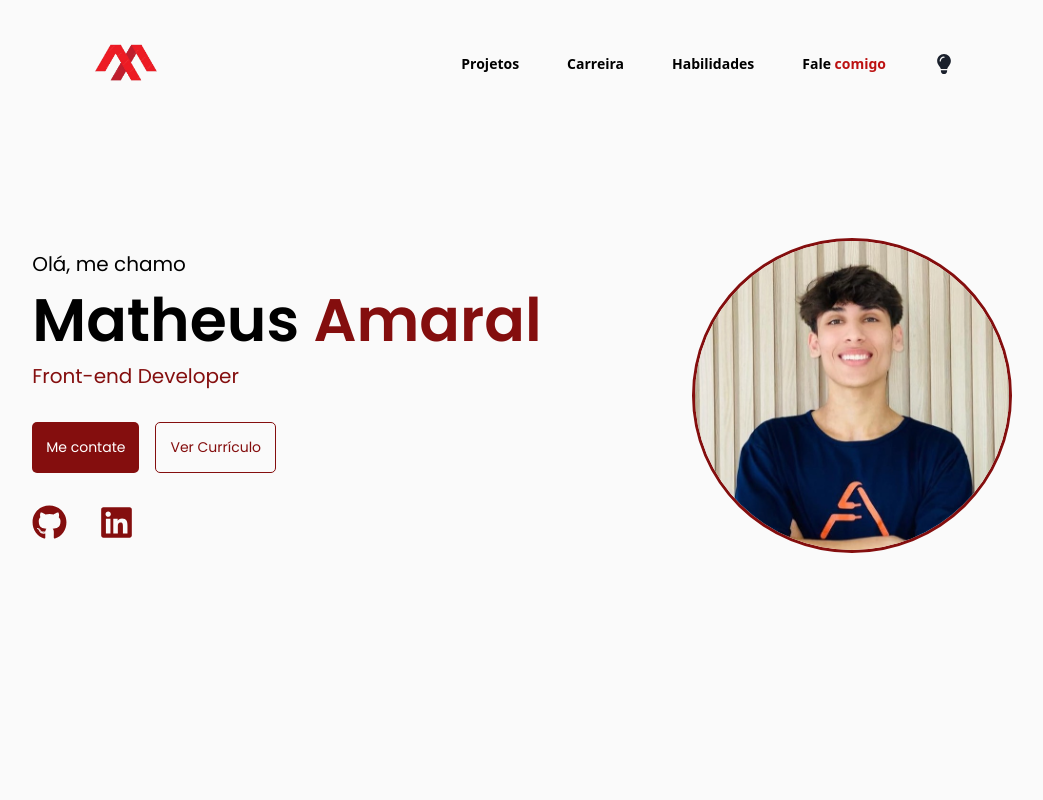
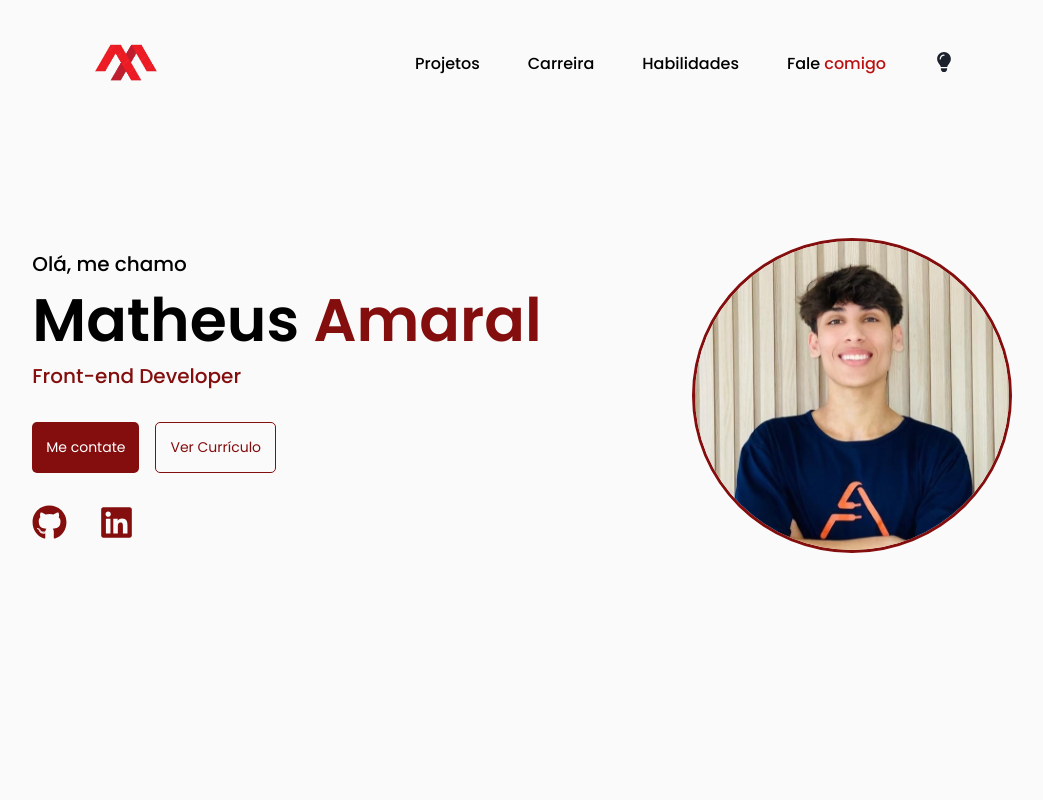
Before and after one commit to MatheuscAmaral/Portfolio, a React (Vite) app: page / in a window 1280 px wide. Shown: the top 800 px of the page, without its empty margins (118-1161 px from the left). Built offline with nearby package versions, Linux system fonts and the light colour scheme.

Commit message:
fix: alterando a fonte das letras da home e navbar

```diff
--- a/src/App.jsx
+++ b/src/App.jsx
@@ -54,7 +54,7 @@ function App() {
               <section className="text-wrapper flex flex-col gap-3 justify-center items-center md:justify-start md:items-start">
                     <span
                       style={{color: lightOn ? "black" : "white", "--time": "0.7s"}}
-                      className="text-xl"
+                      className="text-xl font-medium"
                     >
                       Olá, me chamo
                     </span>
@@ -67,7 +67,7 @@ function App() {
                     </span>
 
                     <span
-                      className="secondary-color text-xl"
+                      className="secondary-color text-xl font-medium"
                       id="work"
                       style={{"--time": "0.9s"}}
                     >
--- a/src/components/header/header.jsx
+++ b/src/components/header/header.jsx
@@ -28,28 +28,28 @@ export default function Header({ light, logo }) {
         <Popover.Group className="hidden lg:flex lg:gap-x-12">
           <a href="#projects"
             style={{color: light ? "black" : "white"}}
-            className="text-sm font-sans font-semibold"
+            className="text-md font-medium"
             >
             Projetos
           </a>
 
           <a href="#carrer"
             style={{color: light ? "black" : "white"}}
-            className="text-sm font-sans font-semibold"
+            className="text-md font-medium"
             >
             Carreira
           </a>
 
           <a href="#skills"
             style={{color: light ? "black" : "white"}}
-            className="text-sm font-sans font-semibold"
+            className="text-md font-medium"
             >
             Habilidades
           </a>
 
           <a href="#talkMe"
             style={{color: light ? "black" : "white"}}
-            className="text-sm font-sans font-semibold"
+            className="text-md font-medium"
           >
             Fale <span style={{color: "rgb(188, 17, 17)"}}>comigo</span>
           </a>
@@ -92,30 +92,29 @@ export default function Header({ light, logo }) {
           </div>
           <div className="mt-6 flow-root">
             <div className="-my-6 divide-y divide-gray-500/10">
-              <div className="flex flex-col gap-5 space-y-2 py-6">
+              <div className="flex flex-col font-medium gap-5 space-y-2 py-6">
                 <a
                   href="#projects"
                   style={{color: light ? "black" : "white"}}
-
                 >
                   Projetos
                 </a>
                 <a
-                  href="#projects"
+                  href="#carrer"
                   style={{color: light ? "black" : "white"}}
 
                 >
                   Carreira
                 </a>
                 <a
-                  href="#projects"
+                  href="#skills"
                   style={{color: light ? "black" : "white"}}
 
                 >
                   Habilidades
                 </a>
                 <a
-                  href="#projects"
+                  href="#talkMe"
                   style={{color: light ? "black" : "white"}}
 
                 >
```
